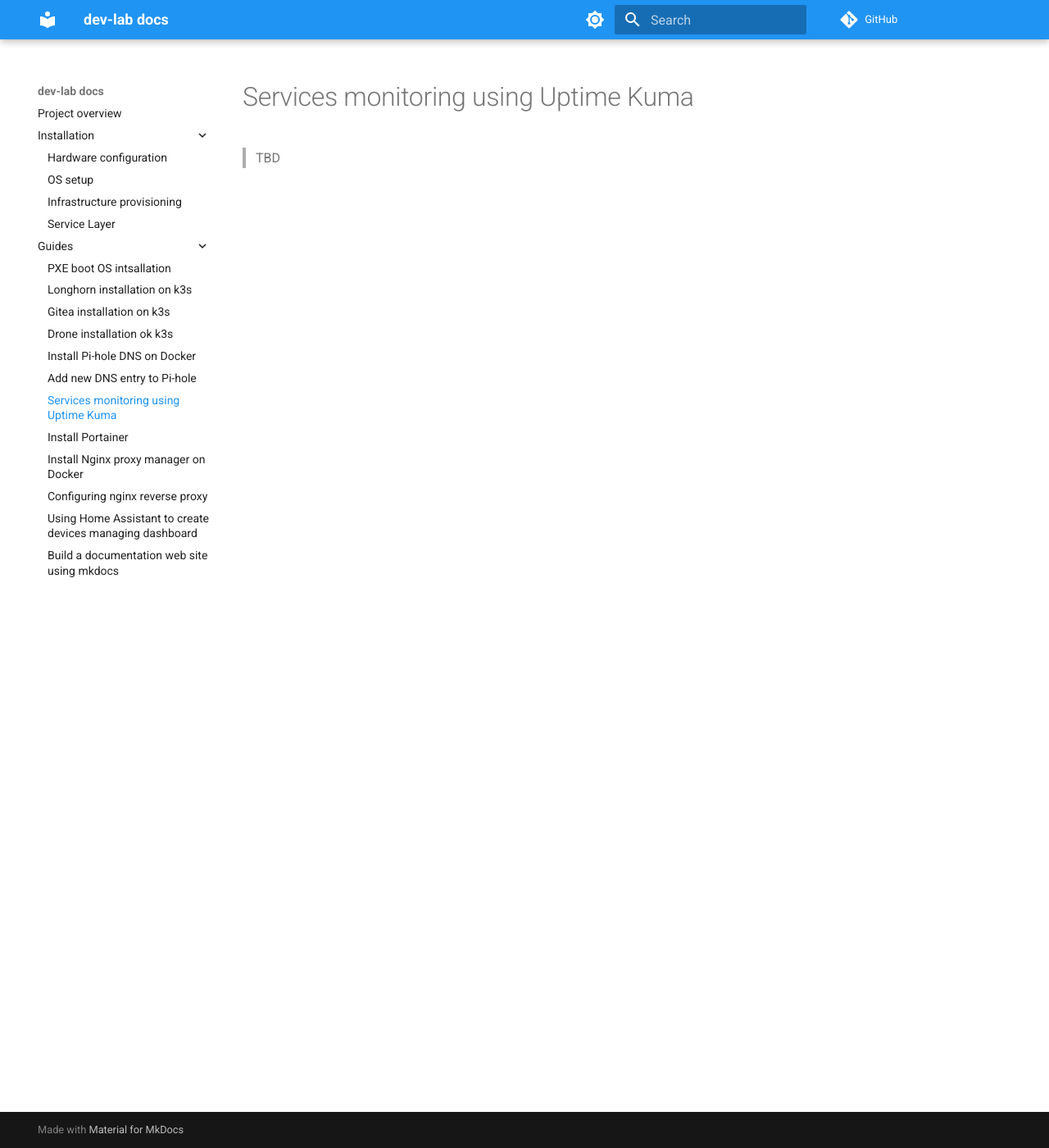
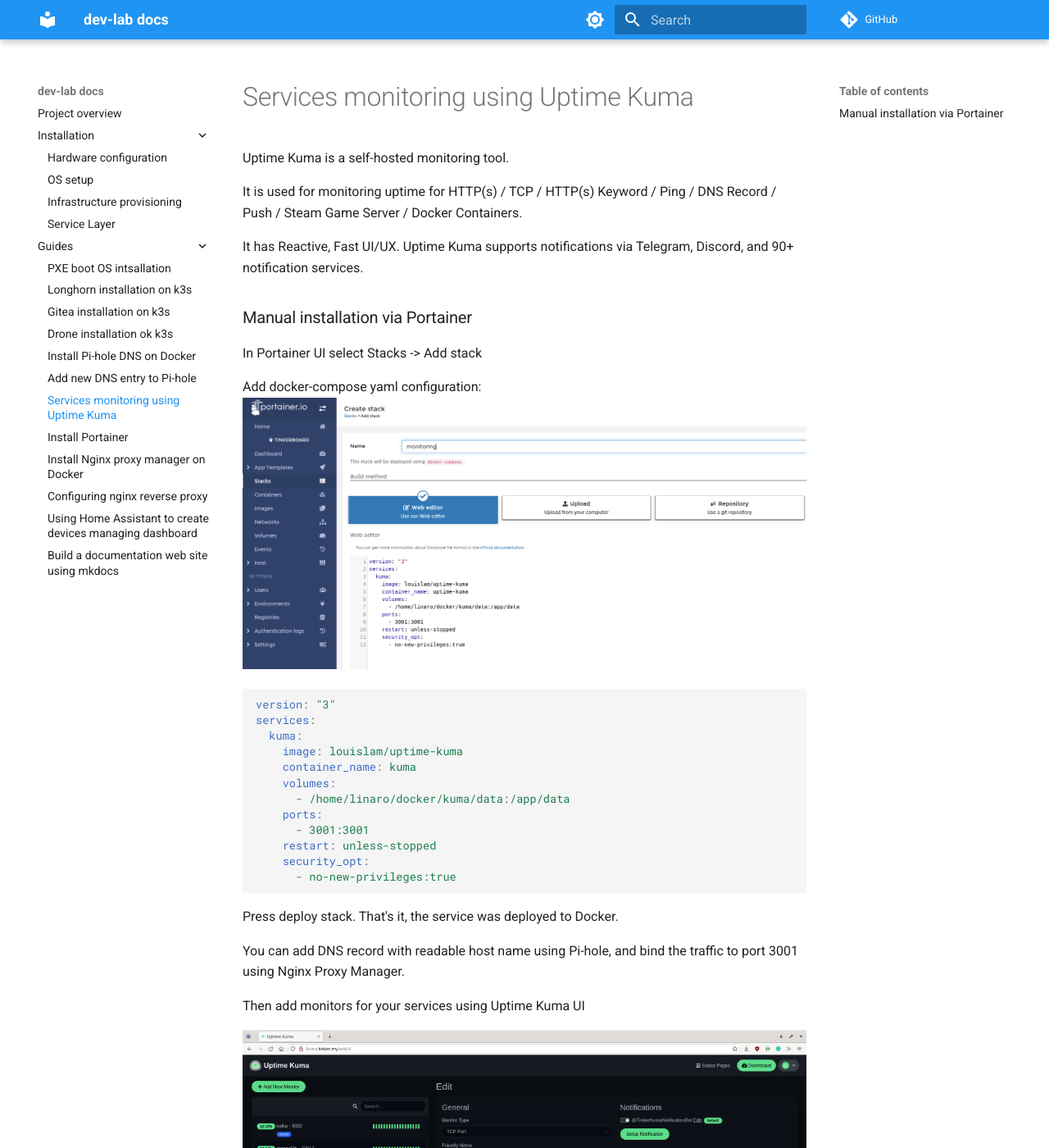
Before and after one commit to spetriuk/dev-lab-docs, an MkDocs documentation site: the page built from docs/guides/kuma.md, in a window 1280 px wide and 1400 px high. Shown: the whole window at 82% size. Built offline with MkDocs 1.6.1 and Material for MkDocs 9.7.7, drawn with Linux system fonts in a browser that asks for light colours; comment, search, counter and statistics services are not loaded.

Commit message:
Add Uptime Kuma docs

````diff
--- a/docs/guides/kuma.md
+++ b/docs/guides/kuma.md
@@ -1,3 +1,37 @@
 # Services monitoring using Uptime Kuma
 
-> TBD
+Uptime Kuma is a self-hosted monitoring tool.
+
+It is used for monitoring uptime for HTTP(s) / TCP / HTTP(s) Keyword / Ping / DNS Record / Push / Steam Game Server / Docker Containers.
+
+It has Reactive, Fast UI/UX. Uptime Kuma supports notifications via Telegram, Discord, and 90+ notification services.
+
+### Manual installation via Portainer
+
+In Portainer UI select Stacks -> Add stack
+
+Add docker-compose yaml configuration:
+![](./assets/kuma-stack-add.png)
+
+```yaml
+version: "3"
+services:
+  kuma:
+    image: louislam/uptime-kuma
+    container_name: kuma
+    volumes:
+      - /home/linaro/docker/kuma/data:/app/data
+    ports:
+      - 3001:3001
+    restart: unless-stopped
+    security_opt:
+      - no-new-privileges:true
+```
+
+Press deploy stack. That's it, the service was deployed to Docker.
+
+You can add DNS record with readable host name using Pi-hole, and bind the traffic to port 3001 using Nginx Proxy Manager.
+
+Then add monitors for your services using Uptime Kuma UI
+
+![](./assets/kuma-deployed.png)
````
Also changed, not shown: docs/guides/assets/kuma-deployed.png (added), docs/guides/assets/kuma-stack-add.png (added).
